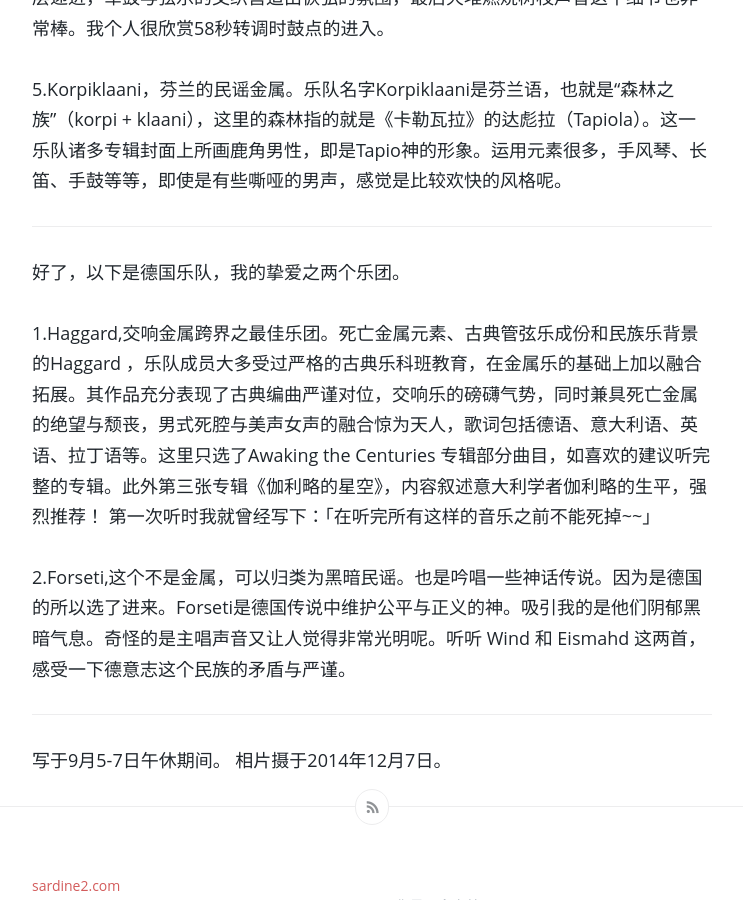
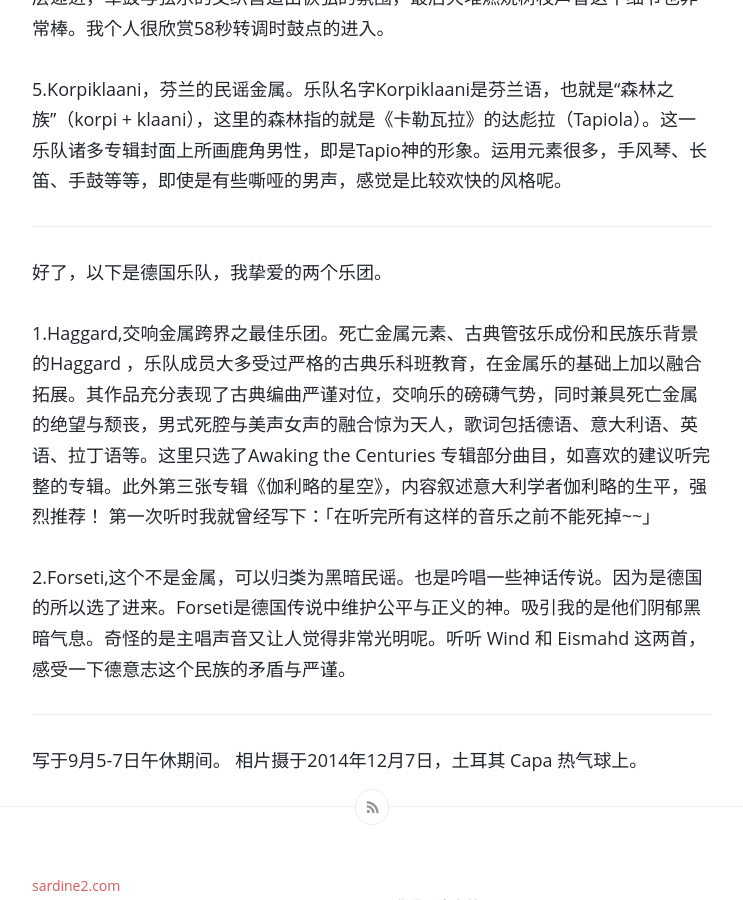
Before and after one commit to sardine2/wangshourong, a Jekyll site: the page built from _posts/2016-09-07-The-Finland-Germany-band.md, in a window 1280 px wide and 900 px high, scrolled down 2601 px. Shown: the whole window, without its empty margins (268-1011 px from the left). Built offline with Jekyll 4.4.1, drawn with Linux system fonts in a browser that asks for light colours; comment, search, counter and statistics services are not loaded.

Commit message:
Update 2016-09-07-The-Finland-Germany-band.md

```diff
--- a/_posts/2016-09-07-The-Finland-Germany-band.md
+++ b/_posts/2016-09-07-The-Finland-Germany-band.md
@@ -35,7 +35,7 @@ Moonsorrow乐队在接受《我爱摇滚乐》杂志采访时回复如果在东
 
 ---
 
-好了，以下是德国乐队，我的挚爱之两个乐团。
+好了，以下是德国乐队，我挚爱的两个乐团。
 
 1.Haggard,交响金属跨界之最佳乐团。死亡金属元素、古典管弦乐成份和民族乐背景的Haggard ，乐队成员大多受过严格的古典乐科班教育，在金属乐的基础上加以融合拓展。其作品充分表现了古典编曲严谨对位，交响乐的磅礴气势，同时兼具死亡金属的绝望与颓丧，男式死腔与美声女声的融合惊为天人，歌词包括德语、意大利语、英语、拉丁语等。这里只选了Awaking the Centuries 专辑部分曲目，如喜欢的建议听完整的专辑。此外第三张专辑《伽利略的星空》，内容叙述意大利学者伽利略的生平，强烈推荐！
 第一次听时我就曾经写下：「在听完所有这样的音乐之前不能死掉~~」
@@ -46,4 +46,4 @@ Moonsorrow乐队在接受《我爱摇滚乐》杂志采访时回复如果在东
 ---
 
 写于9月5-7日午休期间。
-相片摄于2014年12月7日。
+相片摄于2014年12月7日，土耳其 Capa 热气球上。
```
